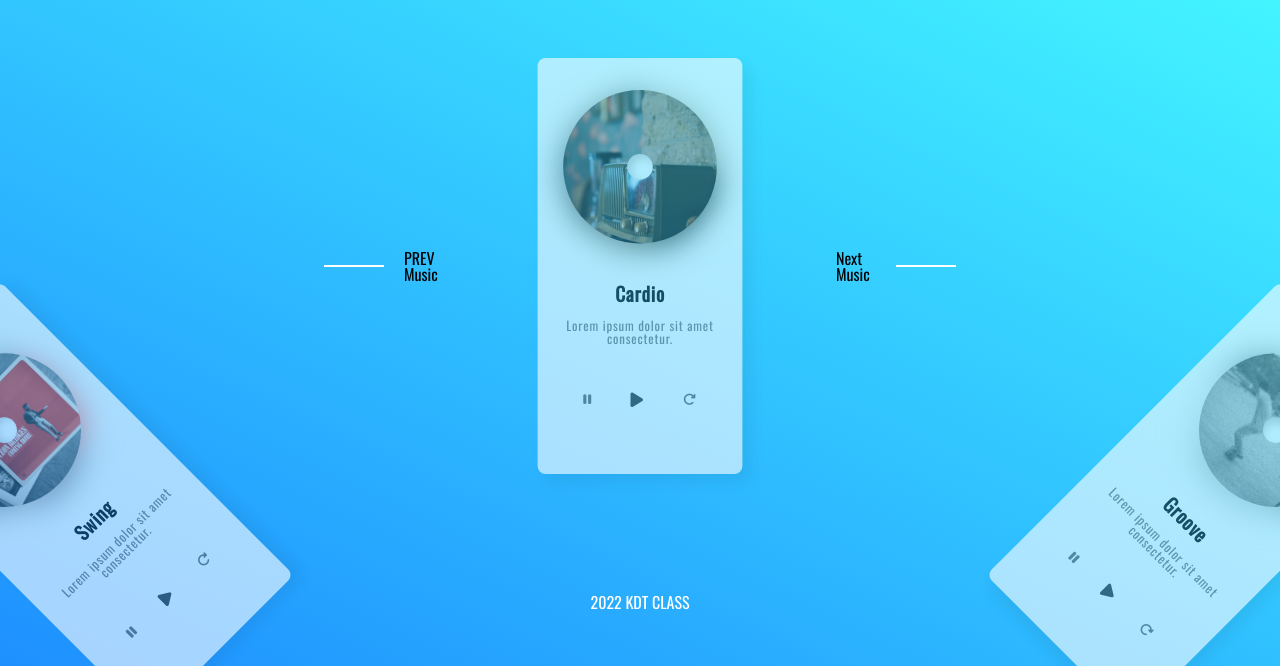
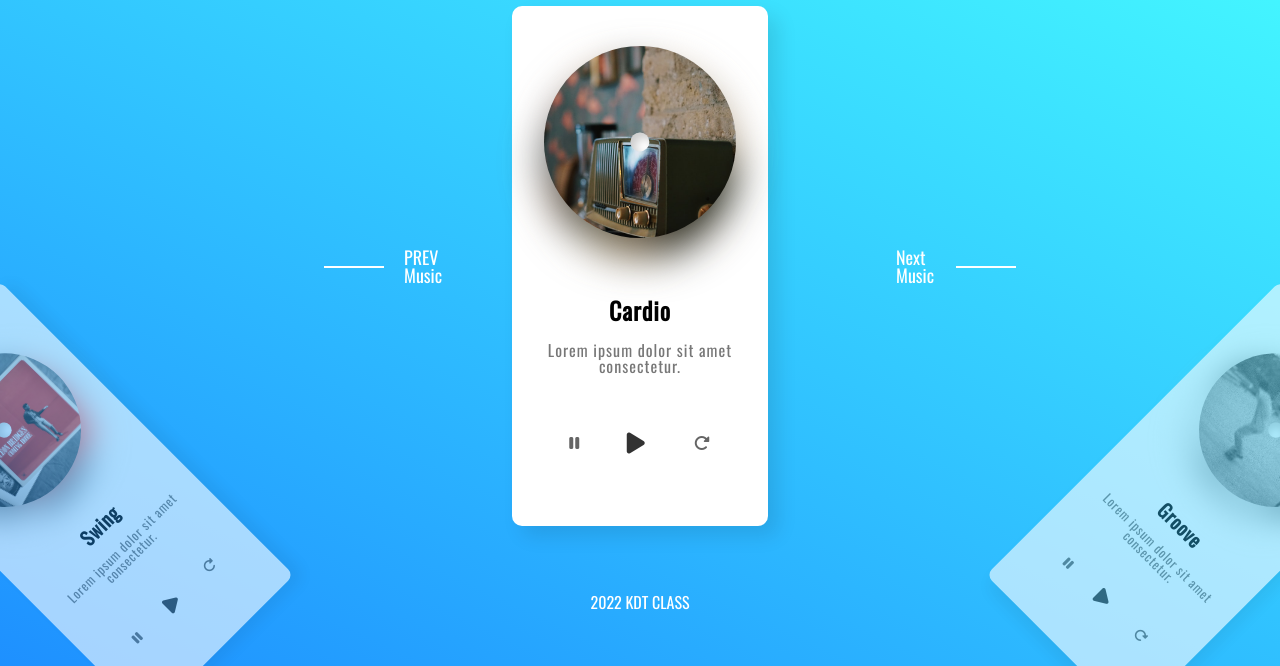
Before and after one commit to lmj8033/Music-player, a plain HTML site: page index.html in a window 1280 px wide. Shown: the part 134-800 px from the top of the page. Drawn offline with nearby package versions, Linux system fonts and the light colour scheme.

Commit message:
musicplayer

```diff
--- a/index.html
+++ b/index.html
@@ -1,5 +1,6 @@
 <!DOCTYPE html>
 <html lang="ko">
+
 <head>
   <meta charset="UTF-8">
   <meta http-equiv="X-UA-Compatible" content="IE=edge">
@@ -13,7 +14,7 @@
   <script defer src="./js/main.js"></script>
 
   <!-- CSS -->
-    <link rel="stylesheet" href="./css/stlye.css">
+  <link rel="stylesheet" href="./css/style.css">
 
 </head>
 
--- a/js/main.js
+++ b/js/main.js
@@ -49,7 +49,6 @@ prev.addEventListener("click", function (e) {
   }
   list[active].classList.add("on");
 });
-
 next.addEventListener("click", function (e) {
   frame.style.transform = `rotate(${deg * --num}deg)`;
 
--- a/scss/_panel.scss
+++ b/scss/_panel.scss
@@ -6,14 +6,14 @@ section {
     top: 150%;
     margin-left: -10vw;
     margin-top: -32.5vh;
-    transition: 0.5s;
+    transition: 1s;
 
     article {
       width: 100%;
       height: 100%;
       position: absolute;
-        top: 0px;
-        left: 0px;
+      top: 0;
+      left: 0;
 
       .inner {
         width: 100%;
@@ -21,10 +21,9 @@ section {
         background-color: #fff;
         padding: 5vh 2.5vw 8vh;
         border-radius: 10px;
-            box-shadow: 10px 10px 20px rgba(0,0,0, 0.1);
+        box-shadow: 10px 10px 20px rgba(0, 0, 0, 0.1);
         opacity: 0.6;
         transform: scale(0.8);
-            transition: 1s;
 
         .pic {
           width: 15vw;
@@ -33,7 +32,20 @@ section {
           background-repeat: no-repeat;
           background-position: -9999px -9999px;
 
-                &::before, &::after {
+          &.on {
+            &::before {
+              // animation: rotation2 5s ease-in 1s infinite alternate forwards paused;
+              animation: rotation2 4s linear infinite;
+            }
+
+            &::after {
+              // animation: rotation 5s ease-in 1s infinite alternate forwards paused;
+              animation: rotation 4s linear infinite;
+            }
+          }
+
+          &::before,
+          &::after {
             content: "";
             display: block;
             width: 100%;
@@ -42,21 +54,21 @@ section {
             top: 0px;
             left: 0px;
             border-radius: 50%;
-                    overflow: hidden;
             background-repeat: no-repeat;
             background-position: center;
             background-size: cover;
             background-image: inherit;
+            // url("../img/avicii1.jpeg");
           }
 
           &::before {
             filter: blur(20px) brightness(130%);
-                    transform: translate(0, 3%);
+            transform: translate(0, 10%);
           }
 
           .dot {
-                    width: 2.5vw;
-                    height: 2.5vw;
+            width: 1.5vw;
+            height: 1.5vw;
             position: absolute;
             top: 50%;
             left: 50%;
@@ -66,23 +78,13 @@ section {
             box-shadow: inset 5px 5px 10px rgba(0, 0, 0, 0.2);
             z-index: 3;
           }
-
-                &.on {
-                    &::before {
-                        animation: rotation2 linear 10s infinite;
-                    }
-
-                    &::after {
-                        animation: rotation linear 10s infinite;
-                    }
-                }
         }
 
         .text {
           width: 15vw;
           text-align: center;
           position: absolute;
-                margin-top: 50px;
+          margin-top: 60px;
           letter-spacing: 1px;
 
           h2 {
@@ -101,10 +103,10 @@ section {
             li {
               cursor: pointer;
               opacity: 0.6;
-                        transition: 0.5s;
+              transform: 0.5s;
 
               &.play {
-                            transform: scale(1.3);
+                transform: scale(1.5);
                 opacity: 0.8;
               }
 
@@ -114,6 +116,7 @@ section {
 
                 &.play {
                   transform: scale(1.8);
+                  opacity: 1;
                 }
               }
             }
@@ -123,18 +126,20 @@ section {
 
       &.on {
         .inner {
-                transform: scale(1.0);
           opacity: 1;
-            }
-
+          transform: scale(1);
+          transition-timing-function: ease;
         }
       }
     }
 
+    //article
+}
+
+  //section
+
   // KEYFRAMES
-
 @keyframes rotation {
-
     0% {
       transform: rotate(0deg);
     }
@@ -142,17 +147,14 @@ section {
     100% {
       transform: rotate(360deg);
     }
-
 }
 
-@keyframes rotaiton2 {
-
+@keyframes rotation2 {
     0% {
-        transform: translate(0, 3%) rotate(0deg);
+      transform: translateY(10%) rotate(0deg);
     }
 
     100% {
-        transform: translate(0, 3%) rotate(360deg);
+      transform: translateY(10%) rotate(360deg);
     }
-
 }
```
Also changed, not shown: css/style.css, 2 other files. Lines whose indentation alone changed are shown as unchanged.
